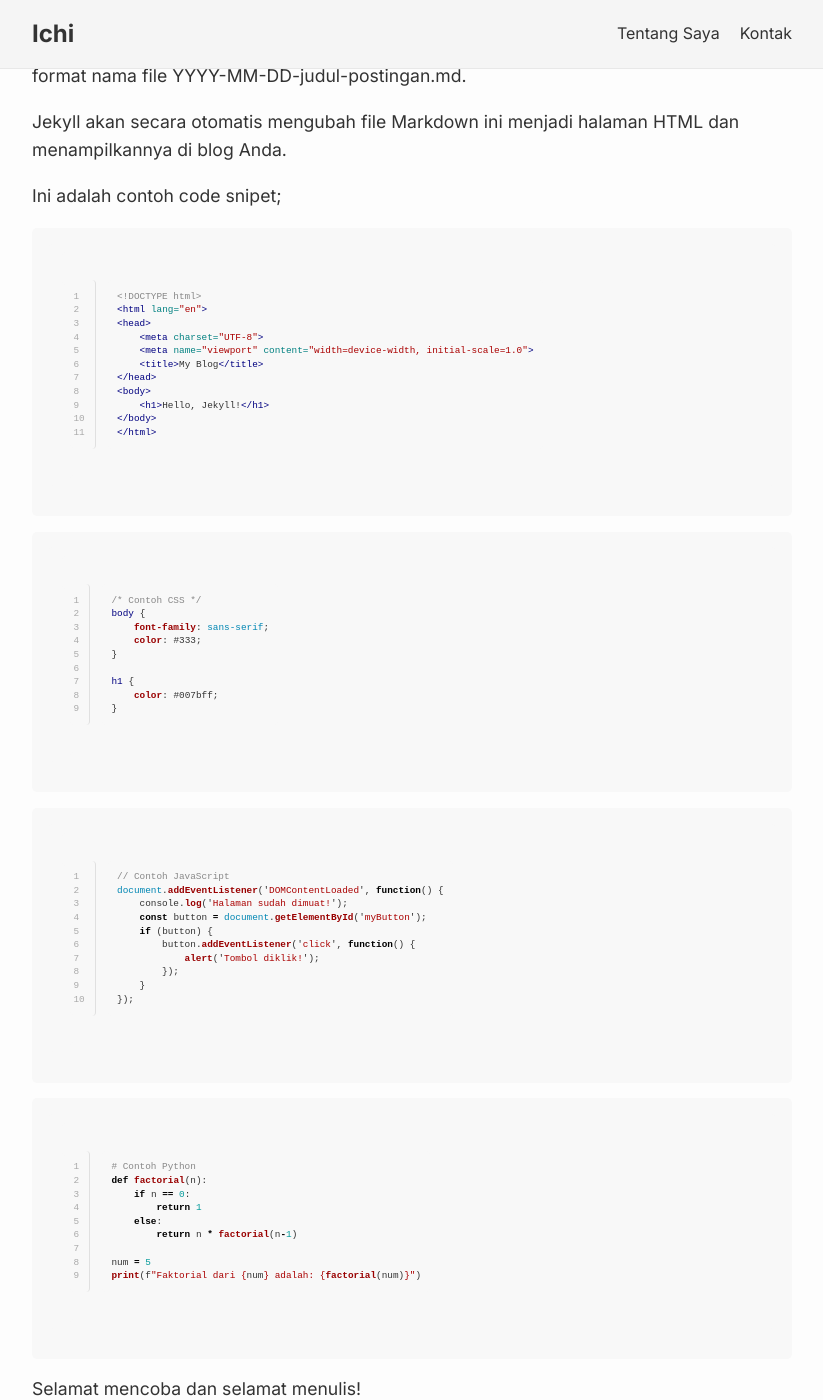
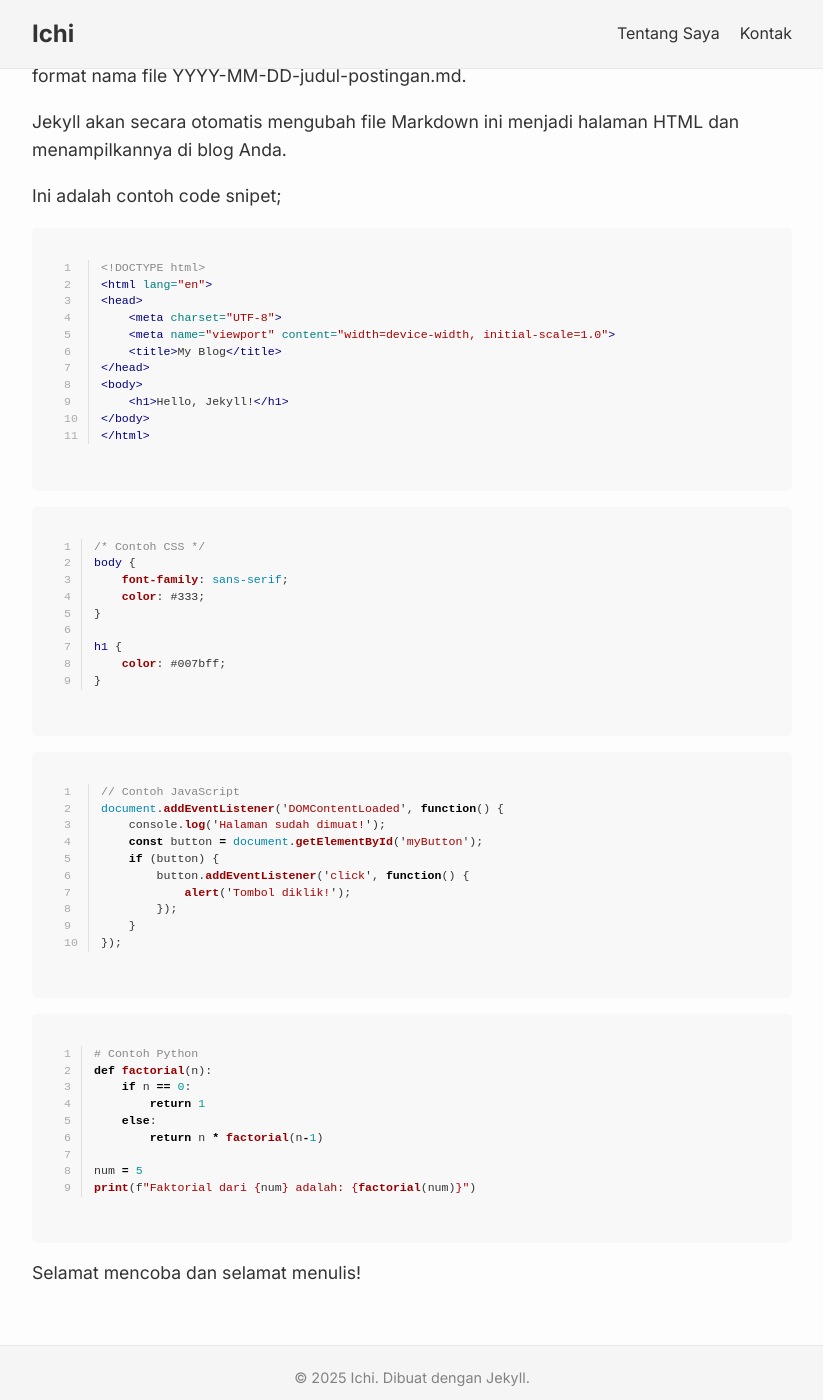
Before and after one commit to kucingcupu/ichi.github.io, a Jekyll site: the page built from _posts/2025-07-02-selamat-datang-di-jekyll.md, in a window 1280 px wide and 1400 px high, scrolled down 350 px. Shown: the whole window, without its empty margins (228-1051 px from the left). Built offline with Jekyll 4.4.1, drawn with Linux system fonts in a browser that asks for light colours.

Commit message:
saya hapus kembali

```diff
--- a/assets/css/style.css
+++ b/assets/css/style.css
@@ -499,32 +499,3 @@ img {
     display: block;
     margin: 0 auto;
 }
-
-/* --- Aturan untuk Blok Kode Responsif --- */
-pre,
-code {
-    /* Pastikan kode membungkus dan menampilkan scroll jika baris terlalu panjang */
-    white-space: pre-wrap;       /* Memungkinkan teks membungkus dalam elemen */
-    word-wrap: break-word;       /* Memungkinkan kata-kata panjang terpecah untuk membungkus */
-    word-break: break-all;       /* Memaksa pemecahan kata untuk menghindari overflow */
-    overflow-x: auto;            /* Menambahkan scroll horizontal jika baris tetap terlalu panjang */
-    -webkit-overflow-scrolling: touch; /* Meningkatkan scroll di perangkat sentuh */
-
-    /* Opsional: Sesuaikan padding atau warna latar belakang agar lebih rapi */
-    padding: 1em;
-    background-color: #f8f8f8; /* Contoh warna latar belakang */
-    border-radius: 4px;        /* Contoh sudut membulat */
-    font-size: 0.9em;          /* Contoh ukuran font */
-}
-
-/* Untuk elemen code inline (di dalam paragraf) */
-p code, li code {
-    white-space: pre-wrap;
-    word-wrap: break-word;
-    word-break: break-all;
-    background-color: #eee; /* Contoh latar belakang untuk kode inline */
-    padding: 0.2em 0.4em;
-    border-radius: 3px;
-    font-size: 0.9em;
-}
-/* --- Akhir Aturan Kode Responsif --- */
```
